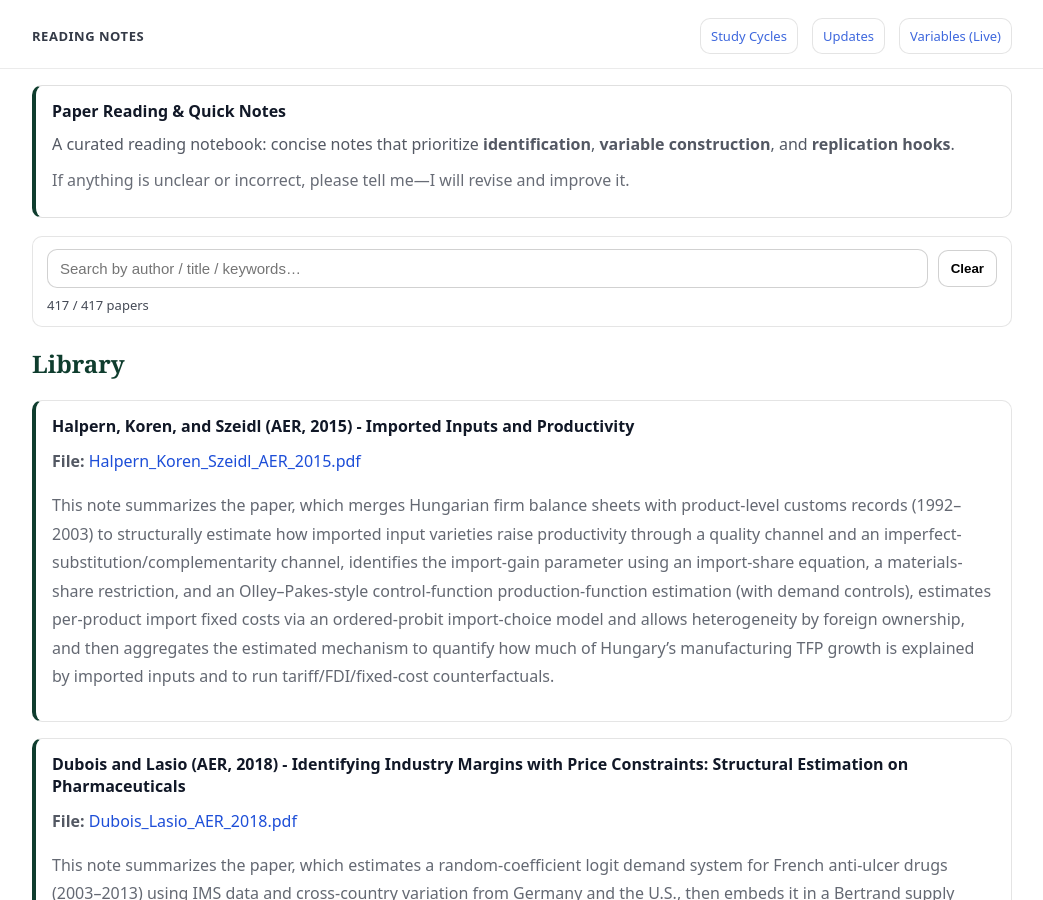
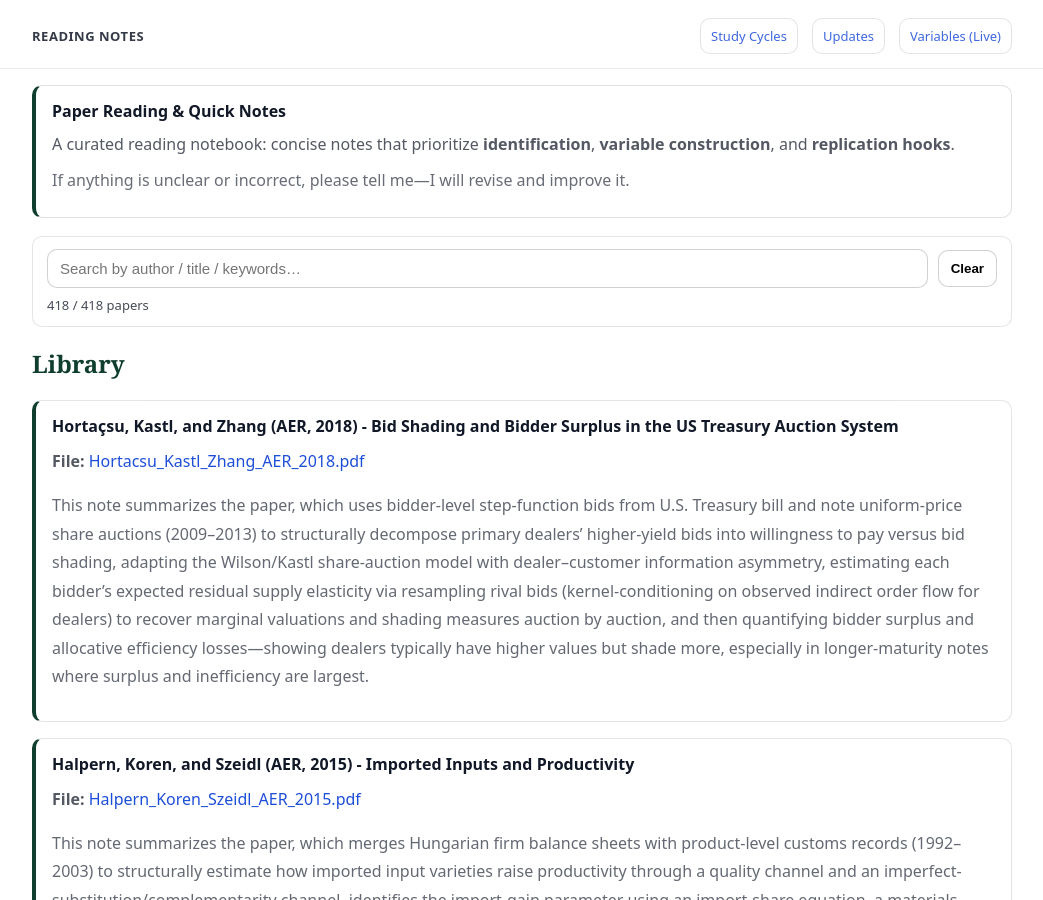
Before and after one commit to yaxinzn/study-archive, a Jekyll site: the page built from reading/index.md, in a window 1280 px wide and 900 px high. Shown: the whole window, without its empty margins (118-1161 px from the left). Built offline with Jekyll 4.4.1, drawn with Linux system fonts in a browser that asks for light colours.

Commit message:
Reading: add/update Hortacsu_Kastl_Zhang_AER_2018.pdf

```diff
--- a/_data/reading.yml
+++ b/_data/reading.yml
@@ -1,3 +1,7 @@
+- title: "Hortaçsu, Kastl, and Zhang (AER, 2018) - Bid Shading and Bidder Surplus in the US Treasury Auction System"
+  file: "Hortacsu_Kastl_Zhang_AER_2018.pdf"
+  desc: "This note summarizes the paper, which uses bidder-level step-function bids from U.S. Treasury bill and note uniform-price share auctions (2009–2013) to structurally decompose primary dealers’ higher-yield bids into willingness to pay versus bid shading, adapting the Wilson/Kastl share-auction model with dealer–customer information asymmetry, estimating each bidder’s expected residual supply elasticity via resampling rival bids (kernel-conditioning on observed indirect order flow for dealers) to recover marginal valuations and shading measures auction by auction, and then quantifying bidder surplus and allocative efficiency losses—showing dealers typically have higher values but shade more, especially in longer-maturity notes where surplus and inefficiency are largest."
+
 - title: "Halpern, Koren, and Szeidl (AER, 2015) - Imported Inputs and Productivity"
   file: "Halpern_Koren_Szeidl_AER_2015.pdf"
   desc: "This note summarizes the paper, which merges Hungarian firm balance sheets with product-level customs records (1992–2003) to structurally estimate how imported input varieties raise productivity through a quality channel and an imperfect-substitution/complementarity channel, identifies the import-gain parameter using an import-share equation, a materials-share restriction, and an Olley–Pakes-style control-function production-function estimation (with demand controls), estimates per-product import fixed costs via an ordered-probit import-choice model and allows heterogeneity by foreign ownership, and then aggregates the estimated mechanism to quantify how much of Hungary’s manufacturing TFP growth is explained by imported inputs and to run tariff/FDI/fixed-cost counterfactuals."
```
Also changed, not shown: 1 other file.
